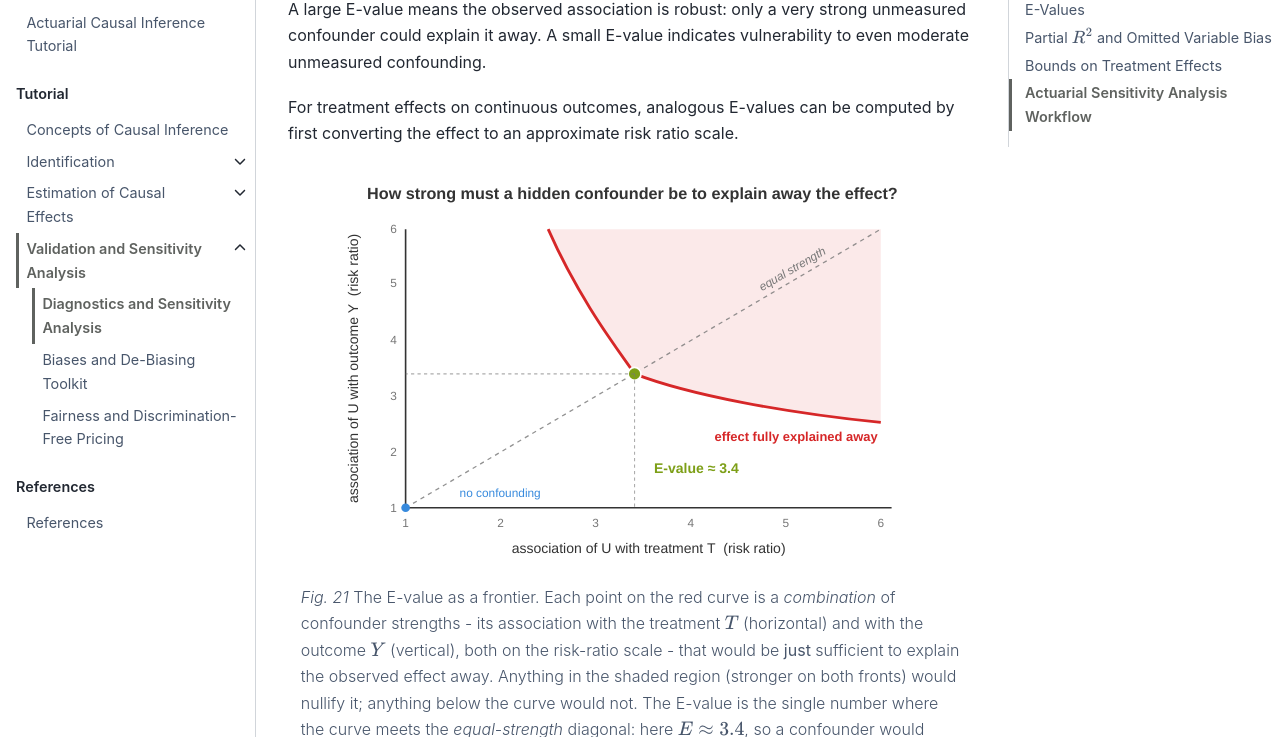
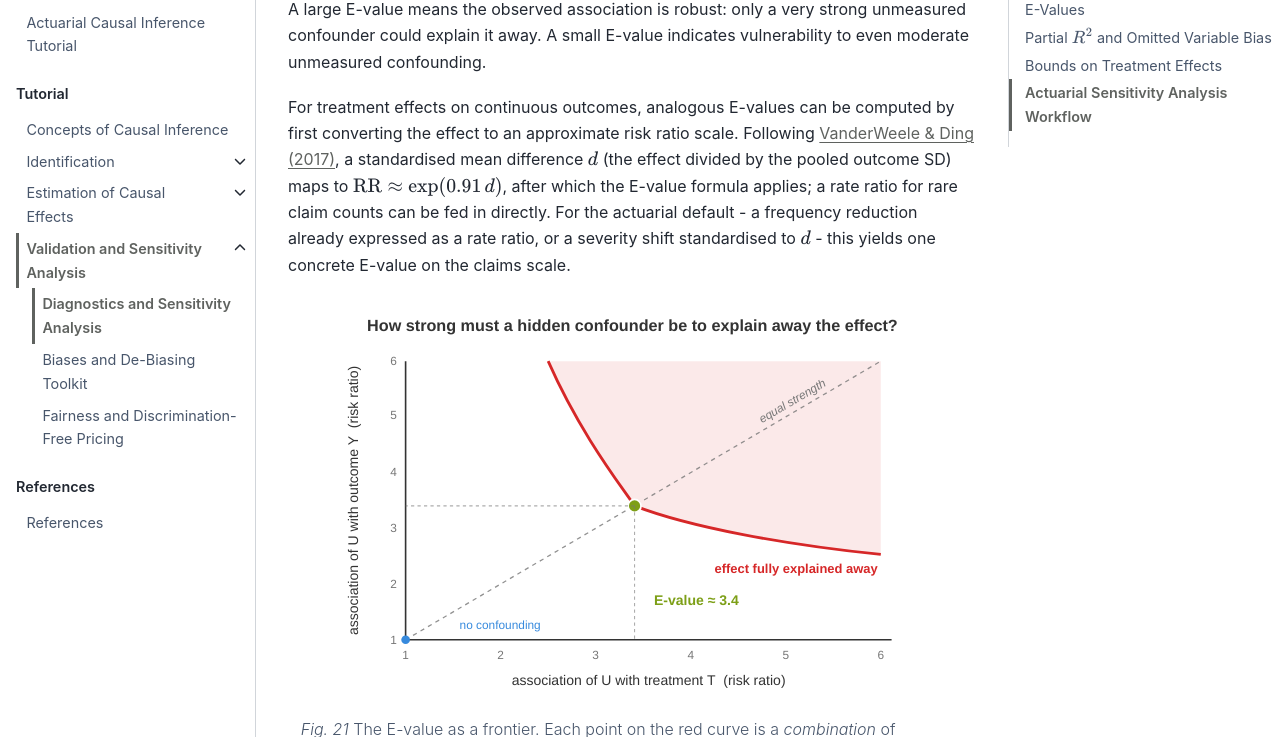
Before and after one commit to actuarial-data-science/ActuarialCausalInference, a Jupyter Book: the page built from tutorial/diagnostics.md, in a window 1280 px wide and 900 px high, scrolled down 6106 px, cut to the strip 163-900 px from the top of the window. Built offline with Jupyter Book 1.0.4 settings and Sphinx 7.4.7 and the Sphinx Book theme 1.1.4, drawn with Linux system fonts in a browser that asks for light colours; pages that are not in the unit, such as notebooks, are missing from menus; comment, search, counter and statistics services are not loaded.

Commit message:
docs: Minor notation, E-value recipe, and workflow-claim fixes
- concepts.md: add CATE tau(x) row and ATE/ATT/CATE/LATE estimand
  abbreviations to the notation table (C3 gaps).
- diagnostics.md: give the explicit VanderWeele & Ding (2017) E-value recipe
  for continuous outcomes (RR ~= exp(0.91 d)) with an actuarial claims line.
- README.md / sensitivity.md: drop the 'actuary's end-to-end workflow' claim
  (no such section/figure exists); point README validation tools to diagnostics.

Addresses MM review Minor items (C3 notation, diagnostics L249, README L42,
sensitivity L15).

````diff
--- a/tutorial/diagnostics.md
+++ b/tutorial/diagnostics.md
@@ -247,7 +247,7 @@ For a **protective effect** ($\text{RR}_{\text{obs}} < 1$) the radicand $\text{R
 
 A large E-value means the observed association is robust: only a very strong unmeasured confounder could explain it away. A small E-value indicates vulnerability to even moderate unmeasured confounding.
 
-For treatment effects on continuous outcomes, analogous E-values can be computed by first converting the effect to an approximate risk ratio scale.
+For treatment effects on continuous outcomes, analogous E-values can be computed by first converting the effect to an approximate risk ratio scale. Following [VanderWeele & Ding (2017)](https://doi.org/10.7326/M16-2607), a standardised mean difference $d$ (the effect divided by the pooled outcome SD) maps to $\text{RR} \approx \exp(0.91\,d)$, after which the E-value formula applies; a rate ratio for rare claim counts can be fed in directly. For the actuarial default - a frequency reduction already expressed as a rate ratio, or a severity shift standardised to $d$ - this yields one concrete E-value on the claims scale.
 
 ```{figure} figs/evalue_curve.svg
 :width: 90%
````
Also changed, not shown: README.md (+1 -1 lines), tutorial/concepts.md (+3 -0 lines), tutorial/sensitivity.md (+1 -1 lines).
